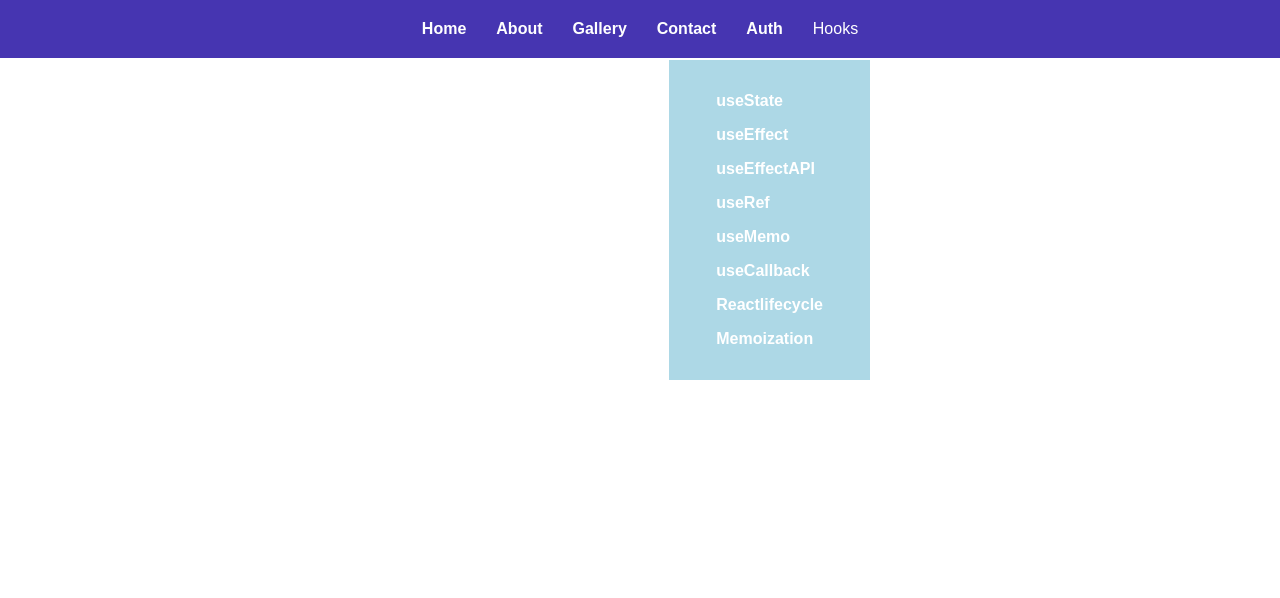
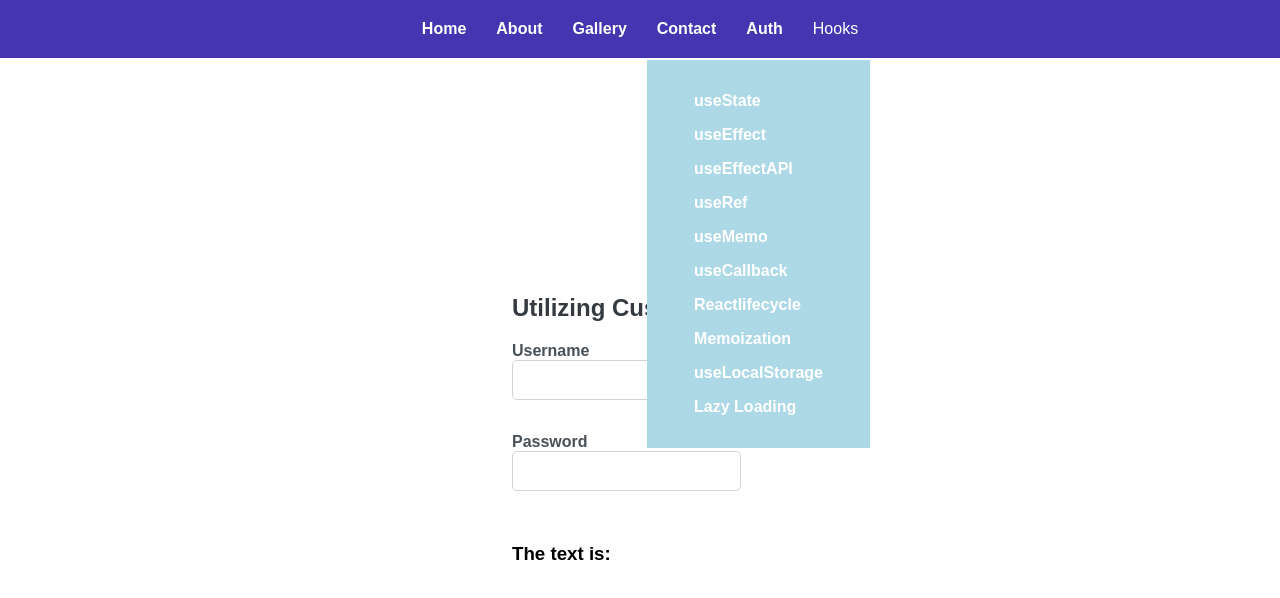
Before and after one commit to Dharanish-AM/MERN-TRAINING-2025, a React (Vite) app in the folder vite-project/: page /uselocalstorage in a window 1280 px wide. Shown: the top 598 px of the page. Built offline with nearby package versions, Linux system fonts and the light colour scheme.

Commit message:
Local Storage & Lazy Loading

```diff
--- a/vite-project/src/App.jsx
+++ b/vite-project/src/App.jsx
@@ -17,6 +17,8 @@ import Callback from './hooks/Callback';
 import ReactLifecycleMethods from './components/ReactLifeCycleMethods';
 import UseContext from './hooks/UseContext';
 import Memoization from '../src/components/Memoization/Memo';
+import UseLocalStorage from './hooks/UseLocalStorage';
+import LazyLoadingWithSuspence from './components/LazyLoadingWithSuspense';
 
 const App = () => {
   return (
@@ -40,6 +42,8 @@ const App = () => {
             <Route path='/reactlifecycle' element={<ReactLifecycleMethods />} />
             <Route path='/usecontext' element={<><Navbar /><UseContext /></>} />
             <Route path='/memoization' element={<Memoization />} />
+            <Route path='/uselocalstorage' element={<UseLocalStorage />} />
+            <Route path='/lazy' element={<LazyLoadingWithSuspence />} />
           </Routes>
         </div>
       </div>
--- /dev/null
+++ b/vite-project/src/components/LazyLoadingWithSuspense.jsx
@@ -0,0 +1,16 @@
+import { lazy,Suspense } from "react";
+
+
+ export default function LazyLoadingWithSuspence(){
+    const LazyComponent=lazy(()=>import("../hooks/UseAPIImage"))
+    return(
+         <div>
+           <Suspense fallback={<h3>Loading...</h3>}>
+               <h1>
+                this is LazyLoadingWithSuspence example
+                <LazyComponent />
+               </h1>
+           </Suspense>
+         </div>
+    );
+ }
--- a/vite-project/src/components/Nav.jsx
+++ b/vite-project/src/components/Nav.jsx
@@ -41,6 +41,8 @@ export default function Navbar() {
                     <li ><Link to="/useCallback" >useCallback</Link></li>
                     <li><Link to="/reactlifecycle" className='link'>Reactlifecycle</Link></li>
                     <li><Link to="/memoization" className='link'>Memoization</Link></li>
+                    <li><Link to="/uselocalstorage" className='link'>useLocalStorage</Link></li>
+                    <li><Link to="/lazy" className='link'>Lazy Loading</Link></li>
                 </ul>
               </div>
             )}
--- /dev/null
+++ b/vite-project/src/components/useLocalStorage.jsx
@@ -0,0 +1,27 @@
+import { useState } from "react";
+
+const useLocalStorage = (key, initialValue) => {
+    const [storedValue, setStoredValue] = useState(() => {
+        try {
+            const item = window.localStorage.getItem(key);
+            return item ? JSON.parse(item) : initialValue;
+        } catch (error) {
+            console.log(error);
+            return initialValue;
+        }
+    });
+
+    const setValue = (value) => {
+        try {
+            const valueToStore = value instanceof Function ? value(storedValue) : value;
+            setStoredValue(valueToStore);
+            window.localStorage.setItem(key, JSON.stringify(valueToStore));
+        } catch (error) {
+            console.log(error);
+        }
+    };
+
+    return [storedValue, setValue];
+};
+
+export default useLocalStorage;
--- /dev/null
+++ b/vite-project/src/hooks/UseLocalStorage.jsx
@@ -0,0 +1,33 @@
+import useLocalStorage from "../components/useLocalStorage";
+
+const UseLocalStorage = () => {
+    const [text, setText] = useLocalStorage("customerID", "");
+    const [password, setPassword] = useLocalStorage("password", "");
+
+    return (
+        <div>
+            <h2>Utilizing Custom Hook</h2>
+            <label htmlFor="user">Username</label><br />
+            <input
+                type="text"
+                id="user"
+                value={text}
+                onChange={(e) => setText(e.target.value)}
+            />
+            <br />
+            <br />
+            <label htmlFor="password">Password</label><br />
+            <input
+                type="password"
+                id="password"
+                value={password}
+                onChange={(e) => setPassword(e.target.value)}
+            />
+            <br />
+            <br />
+            <h3>The text is: {text}</h3>
+        </div>
+    );
+};
+
+export default UseLocalStorage;
```
